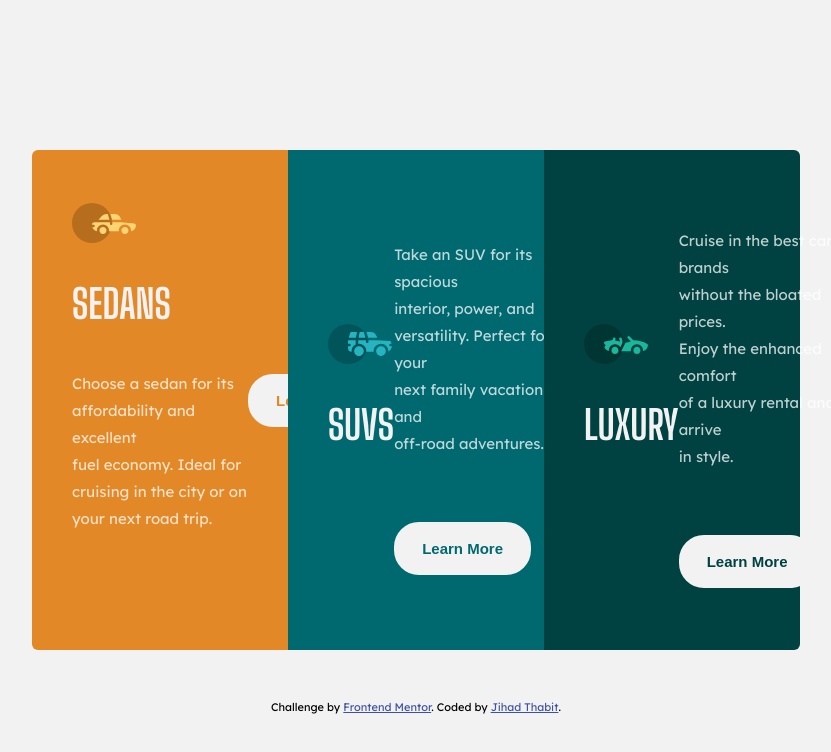
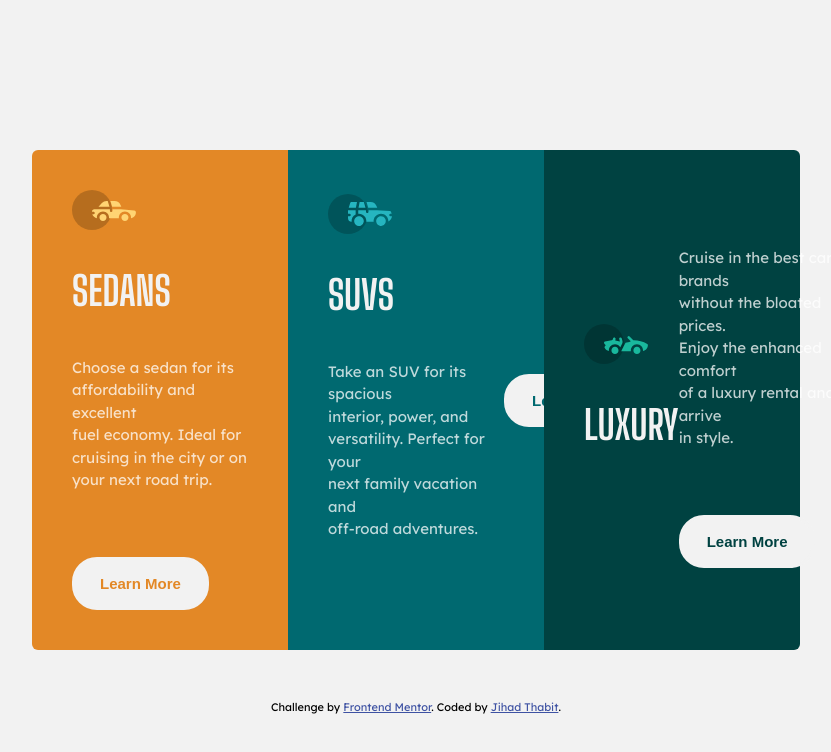
Before and after one commit to jihadTH4/3-columns-preview-card, a plain HTML site: page index.html in a window 1280 px wide. Shown: the whole page, without its empty margins (224-1055 px from the left). Drawn offline with Linux system fonts and the light colour scheme.

Commit message:
Update line height

```diff
--- a/index.html
+++ b/index.html
@@ -31,7 +31,7 @@
       }
       p {
         font-size: 15px;
-        line-height: 1.8;
+        line-height: 1.5;
       }
       .main {
         margin: 150px auto;
```
